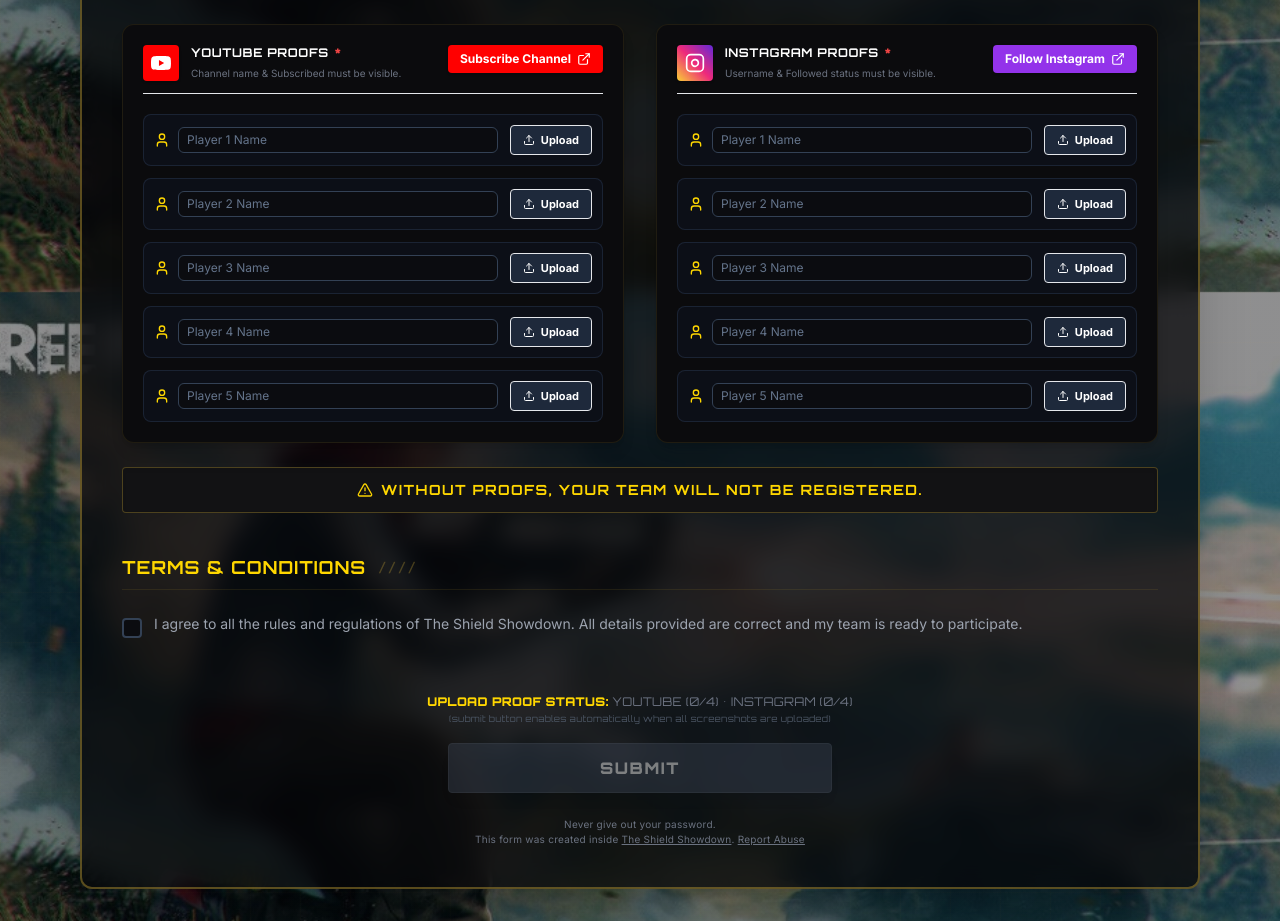
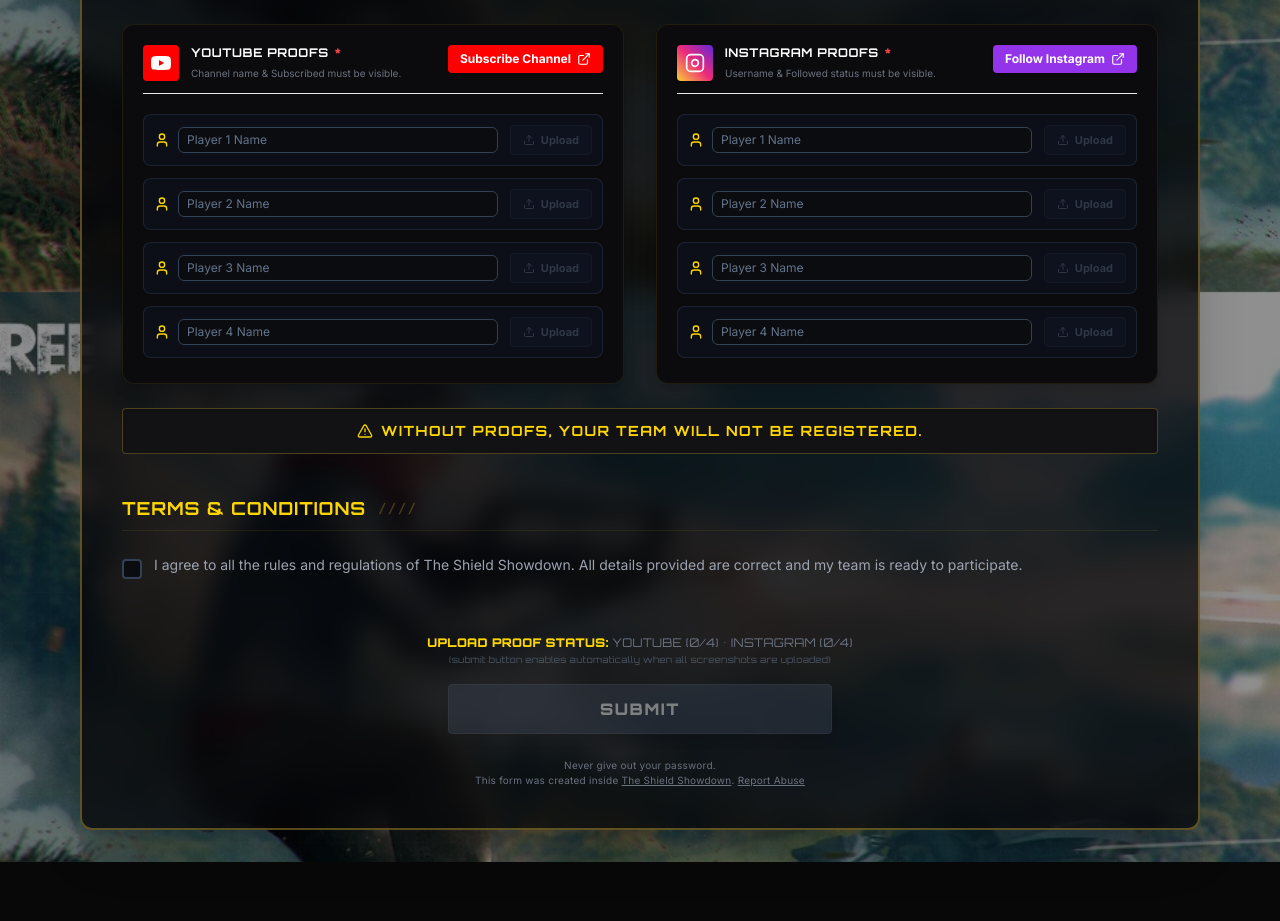
Before and after one commit to shrestha7manish/shieldshowdown, a React (Vite) app in the folder frontend/: page / in a window 1280 px wide. Shown: the part 1308-2229 px from the top of the page. After the commit the page ends 2170 px from the top, so only its background shows below. Built offline with nearby package versions, Linux system fonts and the light colour scheme.

Commit message:
Fix CORS, add localStorage form persistence, handle conditional 5-player proof uploads, and direct user to Discord channel on success

```diff
--- a/frontend/src/pages/RegistrationForm.jsx
+++ b/frontend/src/pages/RegistrationForm.jsx
@@ -30,9 +30,22 @@ export default function RegistrationForm() {
   const [igFiles, setIgFiles] = useState([null, null, null, null, null]);
   const [igPreviews, setIgPreviews] = useState([null, null, null, null, null]);
 
+  const [countdown, setCountdown] = useState(4);
+
   // React Hook Form
-  const { register, handleSubmit, formState: { errors }, reset, watch } = useForm({
-    defaultValues: {
+  const getSavedValues = () => {
+    try {
+      const saved = localStorage.getItem('shield_showdown_reg_data');
+      if (saved) {
+        const parsed = JSON.parse(saved);
+        if (parsed && typeof parsed === 'object') {
+          return parsed;
+        }
+      }
+    } catch (e) {
+      console.error("Error reading from localStorage:", e);
+    }
+    return {
       teamName: '',
       teamLeaderName: '',
       teamLeaderUID: '',
@@ -45,7 +58,11 @@ export default function RegistrationForm() {
         { playerName: '', playerUID: '', role: '' }
       ],
       termsAccepted: false
-    }
+    };
+  };
+
+  const { register, handleSubmit, formState: { errors }, reset, watch, setValue } = useForm({
+    defaultValues: getSavedValues()
   });
 
   // Dynamically watch 5th player inputs to determine required count
@@ -59,6 +76,41 @@ export default function RegistrationForm() {
 
   const requiredCount = isP5Active ? 5 : 4;
   const watchTerms = watch('termsAccepted');
+
+  const formValues = watch();
+
+  // Persist form data on reload
+  useEffect(() => {
+    if (formValues) {
+      localStorage.setItem('shield_showdown_reg_data', JSON.stringify(formValues));
+    }
+  }, [formValues]);
+
+  // Clean 5th player upload slot files if player 5 details are cleared
+  useEffect(() => {
+    if (!isP5Active) {
+      setYtFiles(prev => {
+        const next = [...prev];
+        next[4] = null;
+        return next;
+      });
+      setYtPreviews(prev => {
+        const next = [...prev];
+        next[4] = null;
+        return next;
+      });
+      setIgFiles(prev => {
+        const next = [...prev];
+        next[4] = null;
+        return next;
+      });
+      setIgPreviews(prev => {
+        const next = [...prev];
+        next[4] = null;
+        return next;
+      });
+    }
+  }, [isP5Active]);
 
   const handleSlotFileChange = (e, idx, type) => {
     const file = e.target.files[0];
@@ -172,11 +224,26 @@ export default function RegistrationForm() {
           registrationId: response.data.registrationId,
           teamName: response.data.data.teamName
         });
-        reset();
+        localStorage.removeItem('shield_showdown_reg_data');
+        reset({
+          teamName: '',
+          teamLeaderName: '',
+          teamLeaderUID: '',
+          discordUsername: '',
+          players: [
+            { playerName: '', playerUID: '', role: '' },
+            { playerName: '', playerUID: '', role: '' },
+            { playerName: '', playerUID: '', role: '' },
+            { playerName: '', playerUID: '', role: '' },
+            { playerName: '', playerUID: '', role: '' }
+          ],
+          termsAccepted: false
+        });
         setYtFiles([null, null, null, null, null]);
         setYtPreviews([null, null, null, null, null]);
         setIgFiles([null, null, null, null, null]);
         setIgPreviews([null, null, null, null, null]);
+        setCountdown(4);
       }
     } catch (err) {
       console.error(err);
@@ -196,6 +263,22 @@ export default function RegistrationForm() {
   const activeIgFiles = igFiles.slice(0, requiredCount);
   const isSubmitDisabled = activeYtFiles.some(f => !f) || activeIgFiles.some(f => !f) || loading;
 
+  useEffect(() => {
+    if (successData) {
+      const timer = setInterval(() => {
+        setCountdown(prev => {
+          if (prev <= 1) {
+            clearInterval(timer);
+            window.location.href = "https://discord.gg/MK7eQZayxd";
+            return 0;
+          }
+          return prev - 1;
+        });
+      }, 1000);
+      return () => clearInterval(timer);
+    }
+  }, [successData]);
+
   if (successData) {
     return (
       <div className="max-w-3xl mx-auto px-4 py-20 text-center">
@@ -206,8 +289,11 @@ export default function RegistrationForm() {
         <h1 className="font-gaming font-black text-3xl md:text-5xl text-white tracking-wider mb-2 uppercase italic">
           REGISTRATION <span className="text-gold-bright font-black">SUBMITTED</span>
         </h1>
-        <p className="text-gray-400 font-sans text-base md:text-lg mb-8">
+        <p className="text-gray-400 font-sans text-base md:text-lg mb-2">
           Registration Submitted Successfully. Glory Awaits Your Team!
+        </p>
+        <p className="text-gold-bright font-sans text-sm mb-8 animate-pulse">
+          Diverting to Discord in <span className="font-bold font-gaming">{countdown}</span> seconds...
         </p>
 
         <div className="bg-[#121214] border-2 border-gold/40 rounded-xl p-8 max-w-md mx-auto mb-10 shadow-gold-glow">
@@ -221,12 +307,27 @@ export default function RegistrationForm() {
           </div>
         </div>
 
-        <button
-          onClick={() => setSuccessData(null)}
-          className="px-8 py-3 bg-gold-gradient hover:brightness-110 font-gaming text-white font-bold tracking-wider rounded transition-all duration-300 shadow-gold-glow-btn transform hover:-translate-y-0.5 cursor-pointer"
-        >
-          Register Another Team
-        </button>
+        <div className="flex flex-col sm:flex-row gap-4 justify-center items-center">
+          <a
+            href="https://discord.gg/MK7eQZayxd"
+            className="px-8 py-3 bg-[#5865F2] hover:bg-[#4752C4] font-gaming text-white font-bold tracking-wider rounded transition-all duration-300 shadow-[0_0_15px_rgba(88,101,242,0.4)] transform hover:-translate-y-0.5 cursor-pointer flex items-center gap-2"
+          >
+            <svg className="w-5 h-5 fill-current" viewBox="0 0 127.14 96.36">
+              <path d="M107.7,8.07A105.15,105.15,0,0,0,77.26,0a77.19,77.19,0,0,0-3.3,6.83A96.67,96.67,0,0,0,53.22,6.83,77.19,77.19,0,0,0,49.88,0,105.15,105.15,0,0,0,19.44,8.07C3.66,31.58-1.86,54.65,1,77.53A105.73,105.73,0,0,0,32,96.36a77.7,77.7,0,0,0,6.63-10.85,68.43,68.43,0,0,1-10.5-5c.89-.65,1.76-1.34,2.58-2a75.58,75.58,0,0,0,72.9,0c.82.71,1.69,1.4,2.58,2a68.43,68.43,0,0,1-10.5,5,77.7,77.7,0,0,0,6.63,10.85,105.73,105.73,0,0,0,31.06-18.83C129.87,48.12,122.56,25.29,107.7,8.07ZM42.45,65.69C36.18,65.69,31,60,31,53S36.18,40.36,42.45,40.36,53.9,46,53.72,53,48.72,65.69,42.45,65.69Zm42.24,0C78.41,65.69,73.24,60,73.24,53S78.41,40.36,84.69,40.36,96.14,46,96,53,91,65.69,84.69,65.69Z"/>
+            </svg>
+            Join Discord
+          </a>
+
+          <button
+            onClick={() => {
+              setSuccessData(null);
+              setCountdown(4);
+            }}
+            className="px-8 py-3 bg-slate-800 hover:bg-slate-700 font-gaming text-white font-bold tracking-wider rounded transition-all duration-300 transform hover:-translate-y-0.5 cursor-pointer"
+          >
+            Register Another Team
+          </button>
+        </div>
       </div>
     );
   }
@@ -483,14 +584,17 @@ export default function RegistrationForm() {
 
                   {/* Individual Upload Fields Grid */}
                   <div className="space-y-3">
-                    {[...Array(5)].map((_, idx) => {
+                    {[...Array(requiredCount)].map((_, idx) => {
                       const file = ytFiles[idx];
                       const preview = ytPreviews[idx];
                       const playerName = watch(`players.${idx}.playerName`) || "";
                       const playerRole = watch(`players.${idx}.role`) || "";
+                      const isReady = watch(`players.${idx}.playerName`)?.trim() &&
+                                      watch(`players.${idx}.playerUID`)?.trim() &&
+                                      watch(`players.${idx}.role`);
 
                       return (
-                        <div key={idx} className="bg-slate-900/40 border border-slate-800/80 rounded-lg p-2.5 flex flex-col sm:flex-row sm:items-center justify-between gap-3 text-xs">
+                        <div key={idx} className="bg-slate-900/40 border border-slate-800/80 rounded-lg p-2.5 flex flex-col sm:flex-row sm:items-center justify-between gap-3 text-xs animate-fadeIn">
                           <div className="flex items-center gap-2 flex-grow min-w-0">
                             <User className="w-4 h-4 text-gold-bright shrink-0" />
                             <div className="flex-grow flex items-center gap-1.5">
@@ -531,7 +635,11 @@ export default function RegistrationForm() {
                               <div>
                                 <label
                                   htmlFor={`yt-file-${idx}`}
-                                  className="inline-flex items-center gap-1.5 px-3 py-1.5 bg-slate-800 hover:bg-slate-700 border border-slate-650 text-white rounded text-[11px] font-bold cursor-pointer transition-all"
+                                  className={`inline-flex items-center gap-1.5 px-3 py-1.5 text-[11px] font-bold rounded border transition-all ${
+                                    isReady
+                                      ? 'bg-slate-800 hover:bg-slate-700 border-slate-650 text-white cursor-pointer'
+                                      : 'bg-slate-900 border-slate-800 text-slate-500 opacity-40 cursor-not-allowed pointer-events-none'
+                                  }`}
                                 >
                                   <Upload className="w-3 h-3" /> Upload
                                 </label>
@@ -541,6 +649,7 @@ export default function RegistrationForm() {
                                   accept="image/*"
                                   onChange={(e) => handleSlotFileChange(e, idx, 'youtube')}
                                   className="hidden"
+                                  disabled={!isReady}
                                 />
                               </div>
                             )}
@@ -588,14 +697,17 @@ export default function RegistrationForm() {
 
                   {/* Individual Upload Fields Grid */}
                   <div className="space-y-3">
-                    {[...Array(5)].map((_, idx) => {
+                    {[...Array(requiredCount)].map((_, idx) => {
                       const file = igFiles[idx];
                       const preview = igPreviews[idx];
                       const playerName = watch(`players.${idx}.playerName`) || "";
                       const playerRole = watch(`players.${idx}.role`) || "";
+                      const isReady = watch(`players.${idx}.playerName`)?.trim() &&
+                                      watch(`players.${idx}.playerUID`)?.trim() &&
+                                      watch(`players.${idx}.role`);
 
                       return (
-                        <div key={idx} className="bg-slate-900/40 border border-slate-800/80 rounded-lg p-2.5 flex flex-col sm:flex-row sm:items-center justify-between gap-3 text-xs">
+                        <div key={idx} className="bg-slate-900/40 border border-slate-800/80 rounded-lg p-2.5 flex flex-col sm:flex-row sm:items-center justify-between gap-3 text-xs animate-fadeIn">
                           <div className="flex items-center gap-2 flex-grow min-w-0">
                             <User className="w-4 h-4 text-gold-bright shrink-0" />
                             <div className="flex-grow flex items-center gap-1.5">
@@ -636,7 +748,11 @@ export default function RegistrationForm() {
                               <div>
                                 <label
                                   htmlFor={`ig-file-${idx}`}
-                                  className="inline-flex items-center gap-1.5 px-3 py-1.5 bg-slate-800 hover:bg-slate-700 border border-slate-650 text-white rounded text-[11px] font-bold cursor-pointer transition-all"
+                                  className={`inline-flex items-center gap-1.5 px-3 py-1.5 text-[11px] font-bold rounded border transition-all ${
+                                    isReady
+                                      ? 'bg-slate-800 hover:bg-slate-700 border-slate-650 text-white cursor-pointer'
+                                      : 'bg-slate-900 border-slate-800 text-slate-500 opacity-40 cursor-not-allowed pointer-events-none'
+                                  }`}
                                 >
                                   <Upload className="w-3 h-3" /> Upload
                                 </label>
@@ -646,6 +762,7 @@ export default function RegistrationForm() {
                                   accept="image/*"
                                   onChange={(e) => handleSlotFileChange(e, idx, 'instagram')}
                                   className="hidden"
+                                  disabled={!isReady}
                                 />
                               </div>
                             )}
```
Also changed, not shown: 1 other file (tests, documents, lock files or other folders).
